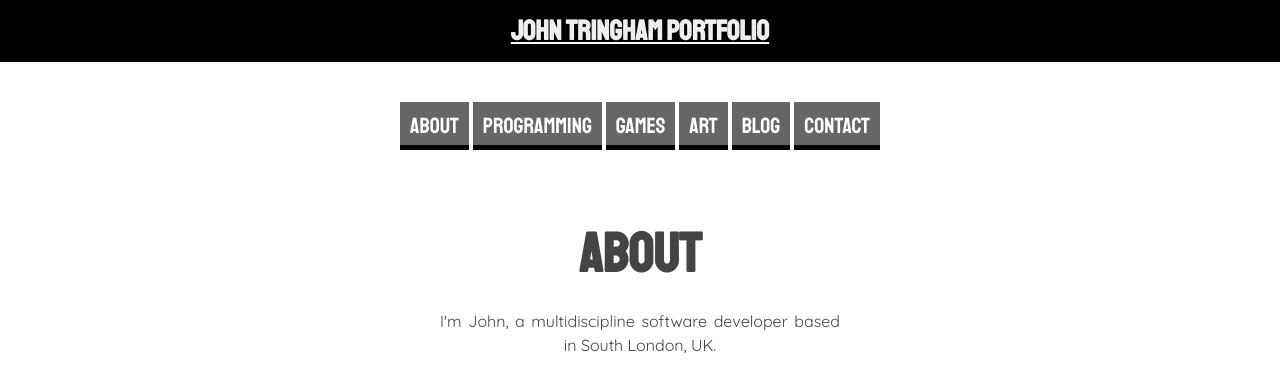
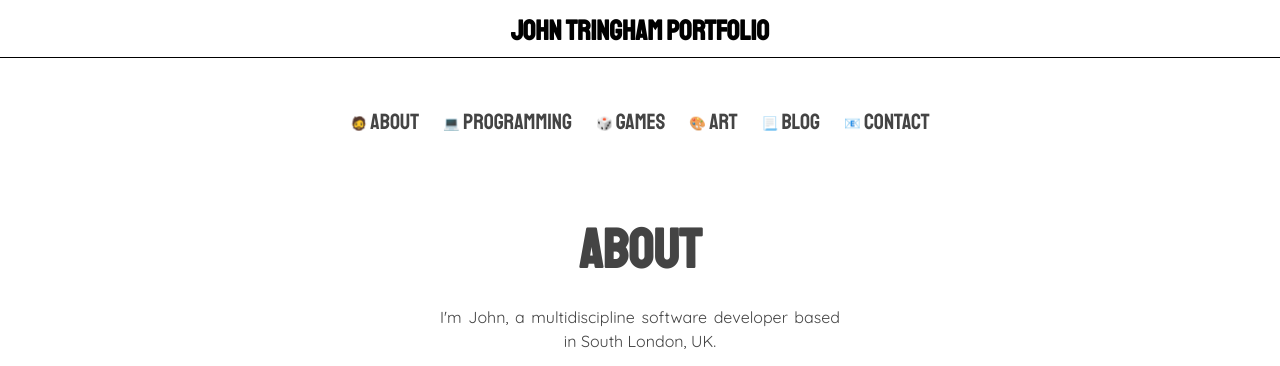
Before and after one commit to johntringham/portfolio, a plain HTML site: page docs/index.html in a window 1280 px wide. Shown: the top 366 px of the page. Drawn offline with nearby package versions, Linux system fonts and the light colour scheme.

Commit message:
styling, emojis removing deadcode

```diff
--- a/docs/index.html
+++ b/docs/index.html
@@ -52,12 +52,12 @@
 	<div id="sidetop"><a href="/#" id="titlelink">John Tringham Portfolio</a></div>
 	<div class="container-fluid">
 		<div id="sidebar" class="d-flex flex-wrap justify-content-center">
-			<div class="cl-md-4"><a href="#aboutme" onclick="switchTo('aboutme.html')">about</a></div>
-			<div class="cl-md-4"><a href="#programming" onclick="switchTo('programming.html')">programming</a></div>
-			<div class="cl-md-4"><a href="#games" onclick="switchTo('games.html')">games</a></div>
-			<div class="cl-md-4"><a href="#art" onclick="switchTo('art.html')">art</a></div>
-			<div class="cl-md-4"><a href="https://blog.seedganggames.com">blog</a><br /></div>
-			<div class="cl-md-4"><a href="#contact" onclick="switchTo('contact.html')">contact</a><br /></div>
+			<div class="cl-md-4"><a href="#aboutme" onclick="switchTo('aboutme.html')"><icon>🧔‍</icon>&nbsp;about</a></div>
+			<div class="cl-md-4"><a href="#programming" onclick="switchTo('programming.html')"><icon>💻</icon>&nbsp;programming</a></div>
+			<div class="cl-md-4"><a href="#games" onclick="switchTo('games.html')"><icon>🎲</icon>&nbsp;games</a></div>
+			<div class="cl-md-4"><a href="#art" onclick="switchTo('art.html')"><icon>🎨</icon>&nbsp;art</a></div>
+			<div class="cl-md-4"><a href="https://blog.seedganggames.com"><icon>📃</icon>&nbsp;blog</a><br /></div>
+			<div class="cl-md-4"><a href="#contact" onclick="switchTo('contact.html')"><icon>📧</icon>&nbsp;contact</a><br /></div>
 		</div>
 		<div class="row">
 			<div id="mainpart" class="col-md-12">
--- a/docs/style.css
+++ b/docs/style.css
@@ -152,15 +152,13 @@
 	padding-bottom:4px;
 	margin-bottom:30px;
 	text-align: center;
-	background-color:#000;
 	color:#FFFFFF;
-
 	padding:10px;
 	font-size:22px;
 	text-decoration:underline;
 	padding-bottom:5px;
     border-bottom-style: solid;
-    border-width: 5px;
+    border-width: 1px;
     border-color:#000;
 
 	font-weight:900;
@@ -179,22 +177,16 @@ body {
 	margin-right:2px;
 	margin-top:150px;
 	font-family:"Staatliches", "Courier New", Courier, monospace;
-	background-color:#666;
-	color:#FFFFFF;
-	/* font-style:italic; */
+	color:#444;
 	padding:10px;
-	/* font-weight:900; */
 	font-size:22px;
-	/* text-decoration:overline; */
 	padding-bottom:5px;
-    border-bottom-style: solid;
-    border-width: 5px;
-    border-color:#000;
 	line-height: 2.2;
 }
 
 #sidebar a:hover,active {
-	background-color:#000;
+	color:#000;
+	text-decoration: underline;
 }
 
 .portraitvideo {
@@ -203,7 +195,7 @@ body {
 }
 
 #titlelink {
-	color:#eee;
+	color:#000;
 }
 
 .youtube {
@@ -223,3 +215,9 @@ body {
 .centerItem {
 	margin:auto;
 }
+
+icon {
+	font-size: 10pt;
+  vertical-align: middle;
+  padding-bottom: 6px;
+}
```
Also changed, not shown: docs/games.html (+1 -19 lines).
